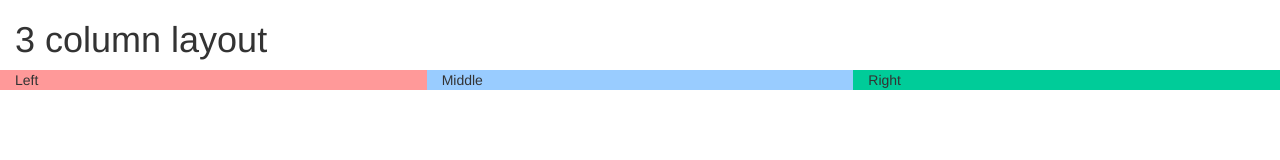
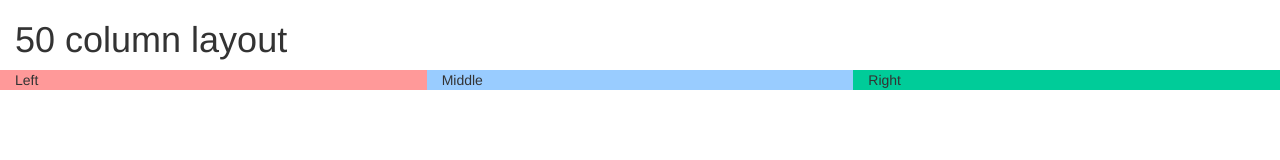
Before and after one commit to porkyroberts/Test, a plain HTML site: page index.html in a window 1280 px wide. Drawn offline with nearby package versions, Linux system fonts and the light colour scheme.

Commit message:
Update index.html

```diff
--- a/index.html
+++ b/index.html
@@ -12,7 +12,7 @@
 
 <div class="container-fluid">
 
-    <h1>3 column layout</h1>
+    <h1>50 column layout</h1>
     <div class="row">
         <div class="col-md-4" style="background-color: #FF9999">Left</div>
         <div class="col-md-4" style="background-color: #99CCFF">Middle</div>
```
